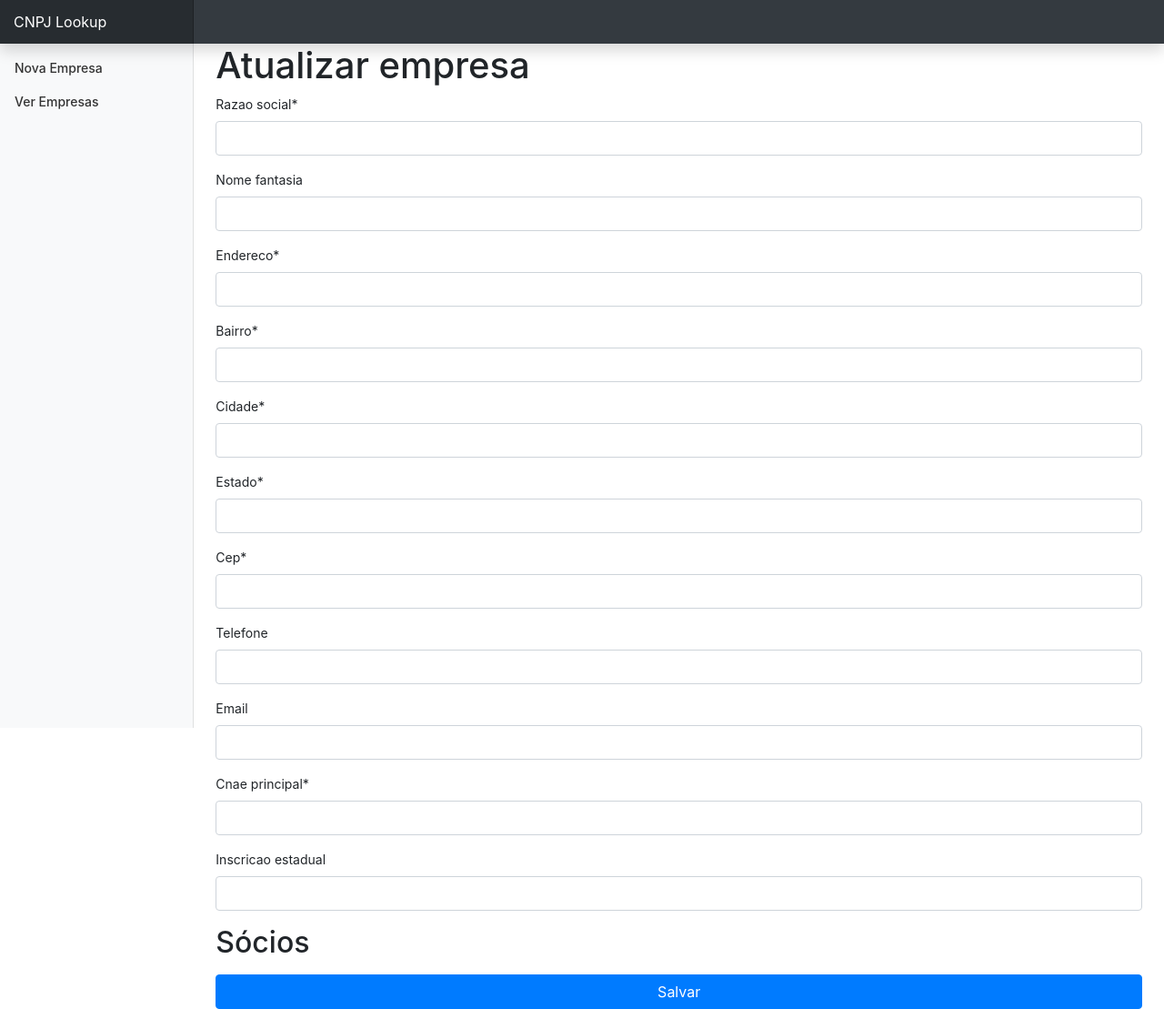
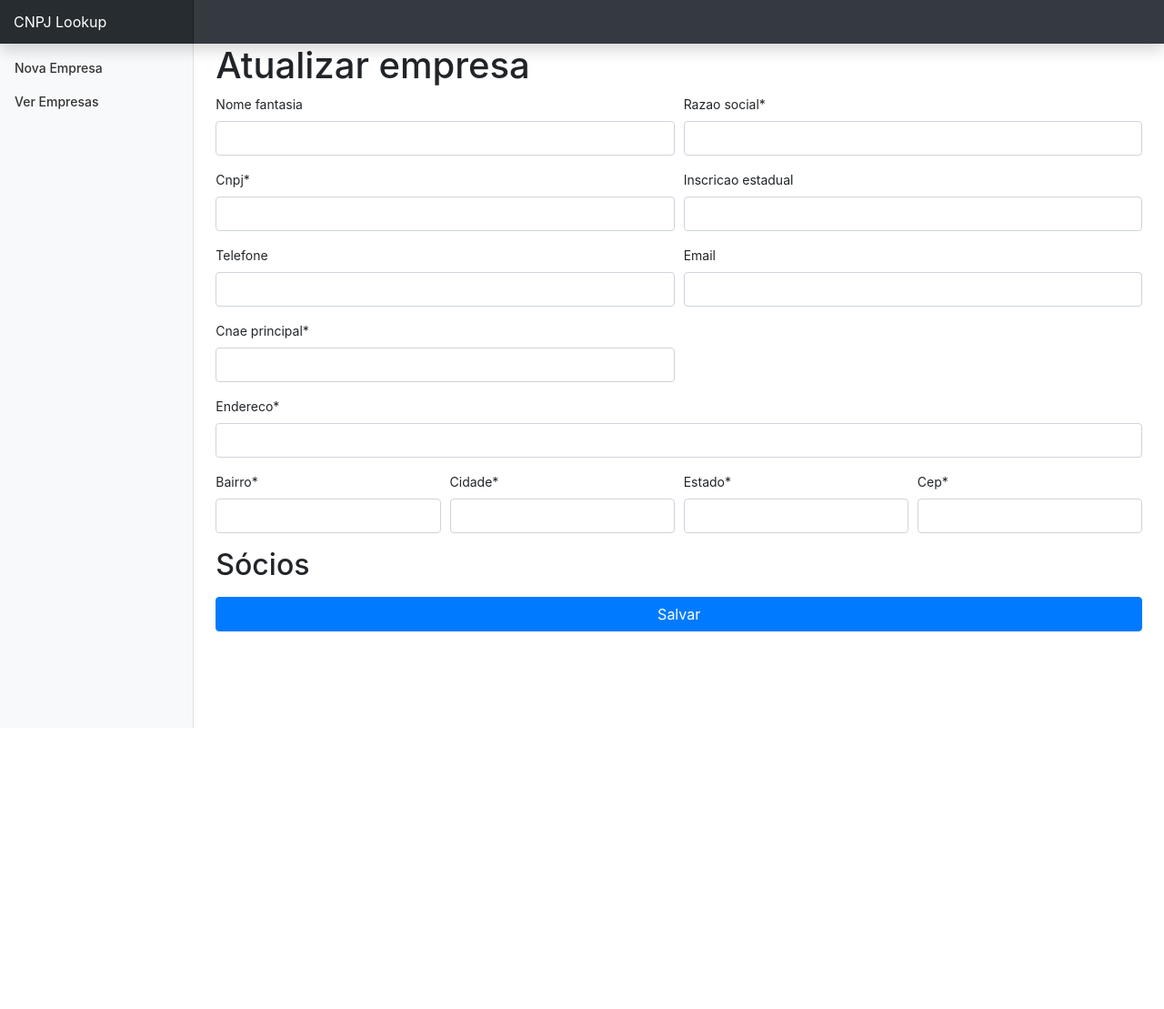
Before and after one commit to Jefferson472/cnpj-lookup, a Django app: template src/apps/cnpj_lookup/templates/cnpj_lookup/empresa_update.html in a window 1280 px wide. Shown: the whole page at 91% size. After the commit the page ends 800 px from the top, so only its background shows below. Run offline with Django 4.2, Linux system fonts and the light colour scheme; the template is opened without the code that fills it: values that come from a table or form of the project are taken from there, others are empty; some libraries are stand-ins or nearby versions.

Commit message:
feat: melhorando layout da pagina de detalhes

```diff
--- a/src/apps/cnpj_lookup/forms.py
+++ b/src/apps/cnpj_lookup/forms.py
@@ -1,4 +1,7 @@
 from django import forms
+from crispy_forms.helper import FormHelper
+from crispy_forms.layout import Layout, Row, Column
+
 from .models import Empresa, Socio
 
 
@@ -9,14 +12,55 @@ class EmpresaForm(forms.ModelForm):
 
 
 class EmpresaDetalhesForm(forms.ModelForm):
+    def __init__(self, *args, **kwargs):
+        super().__init__(*args, **kwargs)
+        self.helper = FormHelper(self)
+        self.helper.layout = Layout(
+            Row(
+                Column('nome_fantasia', css_class='form-group col-md-6 mb-0'),
+                Column('razao_social', css_class='form-group col-md-6 mb-0'),
+                css_class='form-row'
+            ),
+            Row(
+                Column('cnpj', css_class='form-group col-md-6 mb-0'),
+                Column('inscricao_estadual', css_class='form-group col-md-6 mb-0'),
+            ),
+            Row(
+                Column('telefone', css_class='form-group col-md-6 mb-0'),
+                Column('email', css_class='form-group col-md-6 mb-0'),
+            ),
+            Row(
+                Column('cnae_principal', css_class='form-group col-md-6 mb-0'),
+            ),
+            Row(
+                Column('endereco', css_class='form-group mb-0'),
+            ),
+            Row(
+                Column('bairro', css_class='form-group mb-0'),
+                Column('cidade', css_class='form-group mb-0'),
+                Column('estado', css_class='form-group mb-0'),
+                Column('cep', css_class='form-group mb-0'),
+            ),
+        )
+
     class Meta:
         model = Empresa
         fields = ['razao_social', 'nome_fantasia', 'endereco', 'bairro',
                   'cidade', 'estado', 'cep', 'telefone', 'email',
-                  'cnae_principal', 'inscricao_estadual']
+                  'cnae_principal', 'inscricao_estadual', 'cnpj']
 
 
 class SocioForm(forms.ModelForm):
+    def __init__(self, *args, **kwargs):
+        super().__init__(*args, **kwargs)
+        self.helper = FormHelper(self)
+        self.helper.layout = Layout(
+            Row(
+                Column('nome', css_class='form-group mb-0'),
+                Column('qualificacao', css_class='form-group mb-0'),
+            )
+        )
+
     class Meta:
         model = Socio
         fields = ['nome', 'qualificacao']
--- a/src/apps/cnpj_lookup/templates/cnpj_lookup/empresa_update.html
+++ b/src/apps/cnpj_lookup/templates/cnpj_lookup/empresa_update.html
@@ -6,13 +6,15 @@
 
   <form method="POST" enctype="multipart/form-data">
     {% csrf_token %}
-    {{ form|crispy }}
+    {% crispy form %}
 
     <!-- Campo de sócios -->
     <div class="form-group">
       <h2>Sócios</h2>
       {{ socios.management_form }}
-      {{ socios|crispy }}
+      {% for socio in socios.forms %}
+        {% crispy socio %}
+      {% endfor %}
     </div>
 
     <button type="submit" class="btn btn-block btn-primary">Salvar</button>
```
